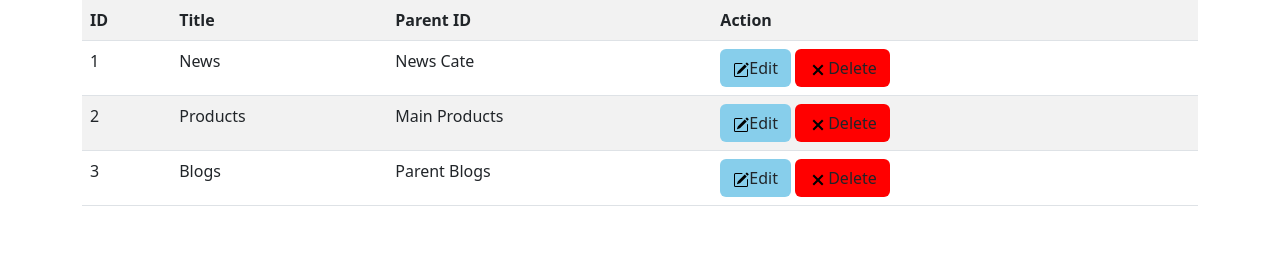
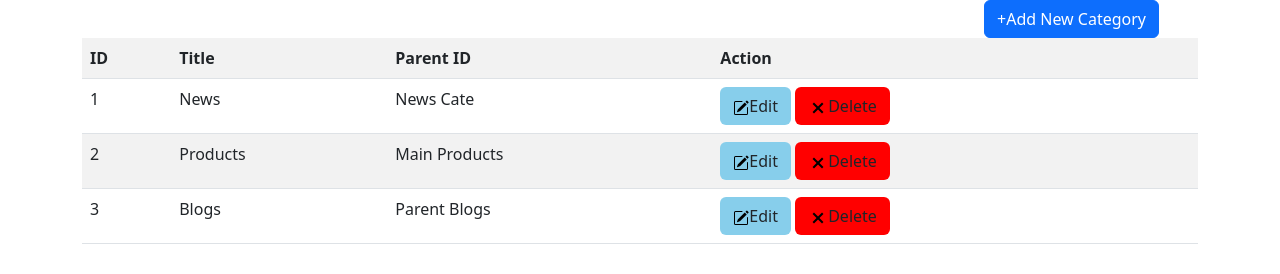
Before and after one commit to Navin-PlayerOne/bootstrapTemplates, a plain HTML site: page six/index.html in a window 1280 px wide. Drawn offline with nearby package versions, Linux system fonts and the light colour scheme.

Commit message:
button added

```diff
--- a/six/index.html
+++ b/six/index.html
@@ -6,7 +6,9 @@
     <title>Bootstrap demo</title>
     <link href="https://cdn.jsdelivr.net/npm/bootstrap@5.2.2/dist/css/bootstrap.min.css" rel="stylesheet" integrity="sha384-Zenh87qX5JnK2Jl0vWa8Ck2rdkQ2Bzep5IDxbcnCeuOxjzrPF/et3URy9Bv1WTRi" crossorigin="anonymous">
   <body>
-
+    <div class="d-grid gap-2 d-sm-flex justify-content-md-end" style="padding-right: 113px;">
+      <button class="btn btn-primary me-md-2" type="button">+Add New Category</button>
+    </div>
       <div class="container">
         <table class="table table-striped ">
         <tr class="info"><th> ID</th><th>Title</th><th>Parent ID</th><th>Action</th></tr>
```
